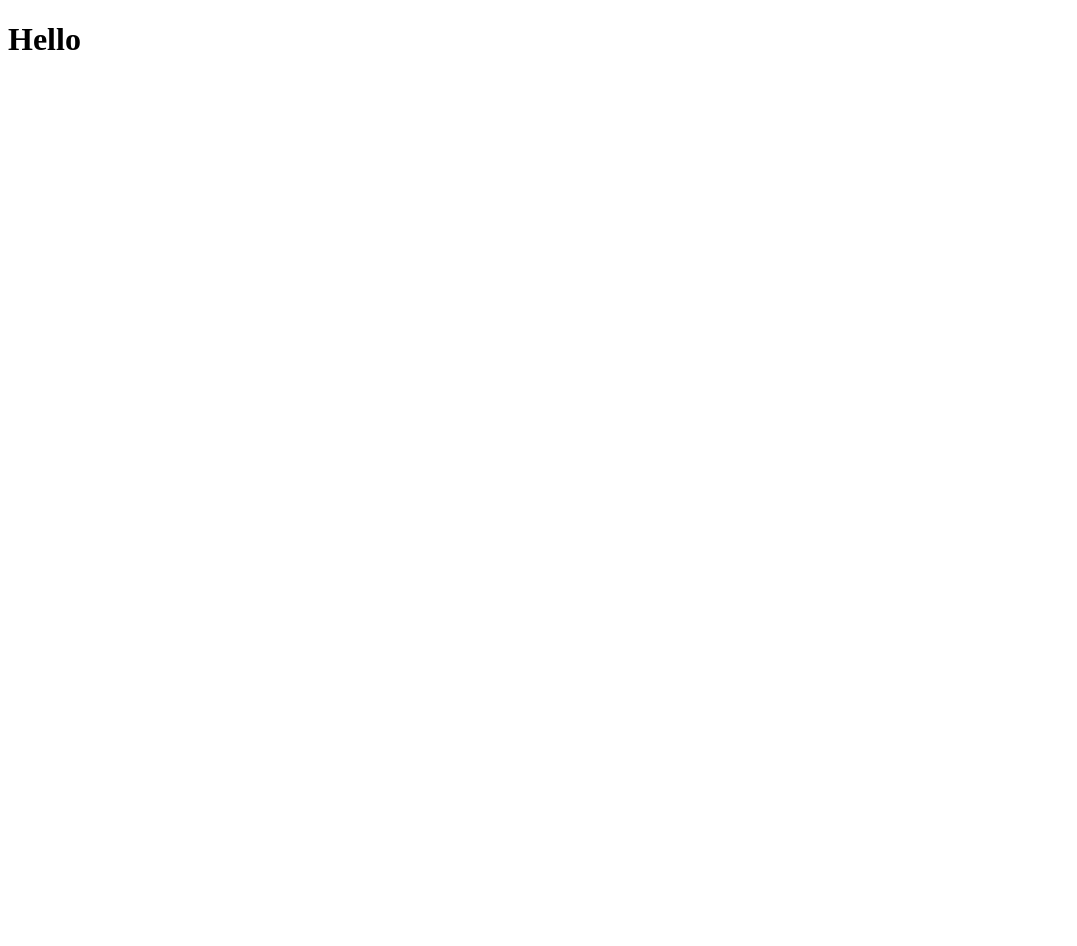
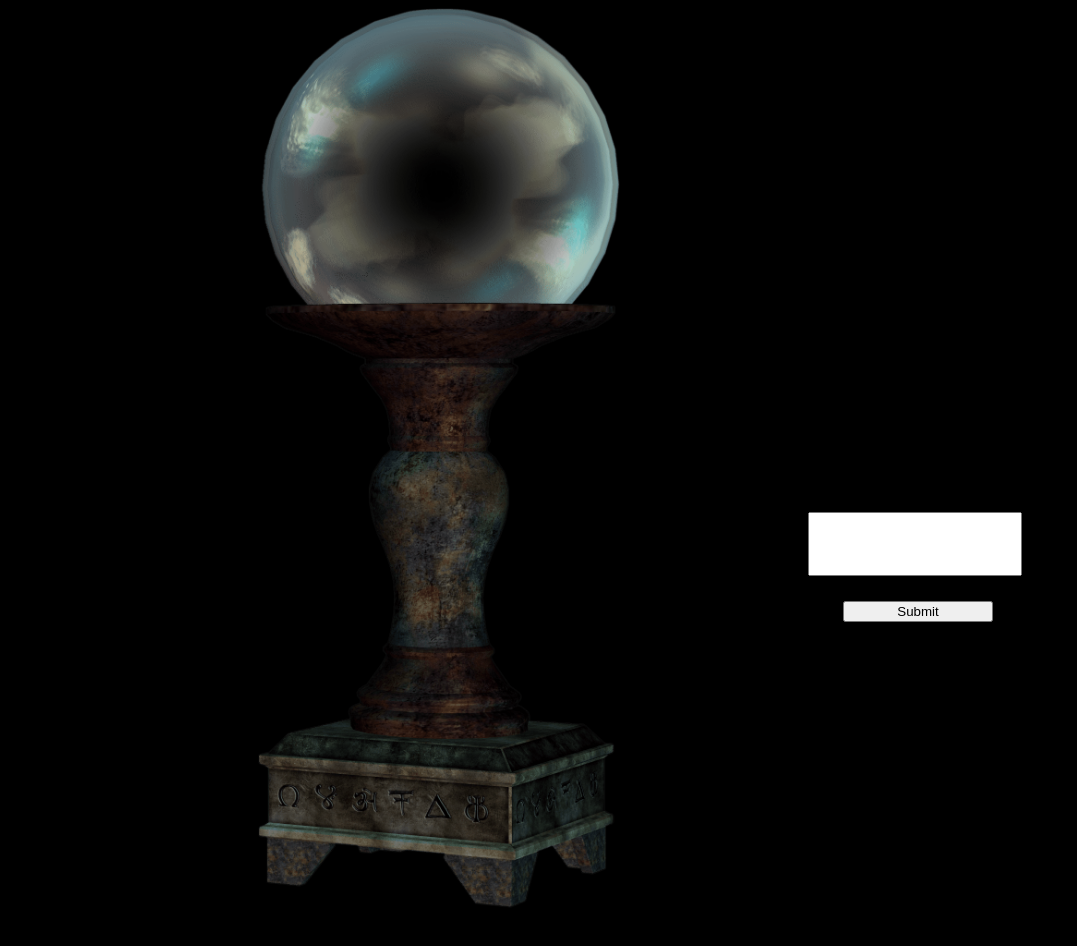
Before and after one commit to rajkdh/magic.8, a website: page index.html in a window 1280 px wide. Shown: the whole page, without its empty margins (0-1077 px from the left). Before the commit the page ends 800 px from the top, so only its background shows below. Drawn offline with Linux system fonts and the light colour scheme.

Commit message:
created html structure and added styling

```diff
--- a/assets/css/style.css
+++ b/assets/css/style.css
@@ -0,0 +1,39 @@
+body {
+    background-color: black;
+}
+img{
+    height: 900px;
+    position: relative;
+    left: 250px;
+}
+form{
+    position: relative;
+    left: 800px;
+    bottom: 400px;
+    display: flex;
+    flex-direction: column;
+    width: 200px;
+    margin: 0px;
+
+}
+input{
+    width: 200px;
+    height: 50px;
+    padding: 5px;
+    margin-bottom: 25px;
+}
+button{
+    width: 150px;
+    position: relative;
+    left: 35px;
+}
+.output{
+    display: none;
+    color:black;
+    background-color: yellow;
+    width: fit-content;
+    position: relative;
+    bottom: 850px;
+    left:330px;
+
+}
--- a/index.html
+++ b/index.html
@@ -3,11 +3,26 @@
 <head>
     <meta charset="UTF-8">
     <meta name="viewport" content="width=device-width, initial-scale=1.0">
-    <link rel="stylesheet" href="./assets/css/style.css">
-    <link rel="script" href="./assets/js/script.js">
+    <link rel="stylesheet" href="./assets/css/style.css"/>
     <title>Magic 8 Ball</title>
 </head>
 <body>
-    <h1>Hello</h1>
+    <div class="container">
+    <img src="./assets/images/pngwing.com (1).png">
+     <form>
+        <input>
+        <button>Submit</button>
+     </form>
+
+    </div>
+<div class="output">
+        <h1>try again later</h1>
+     </div>
+
+
+
+
+
+<link rel="script" href="./assets/js/script.js"/>
 </body>
 </html>
```
